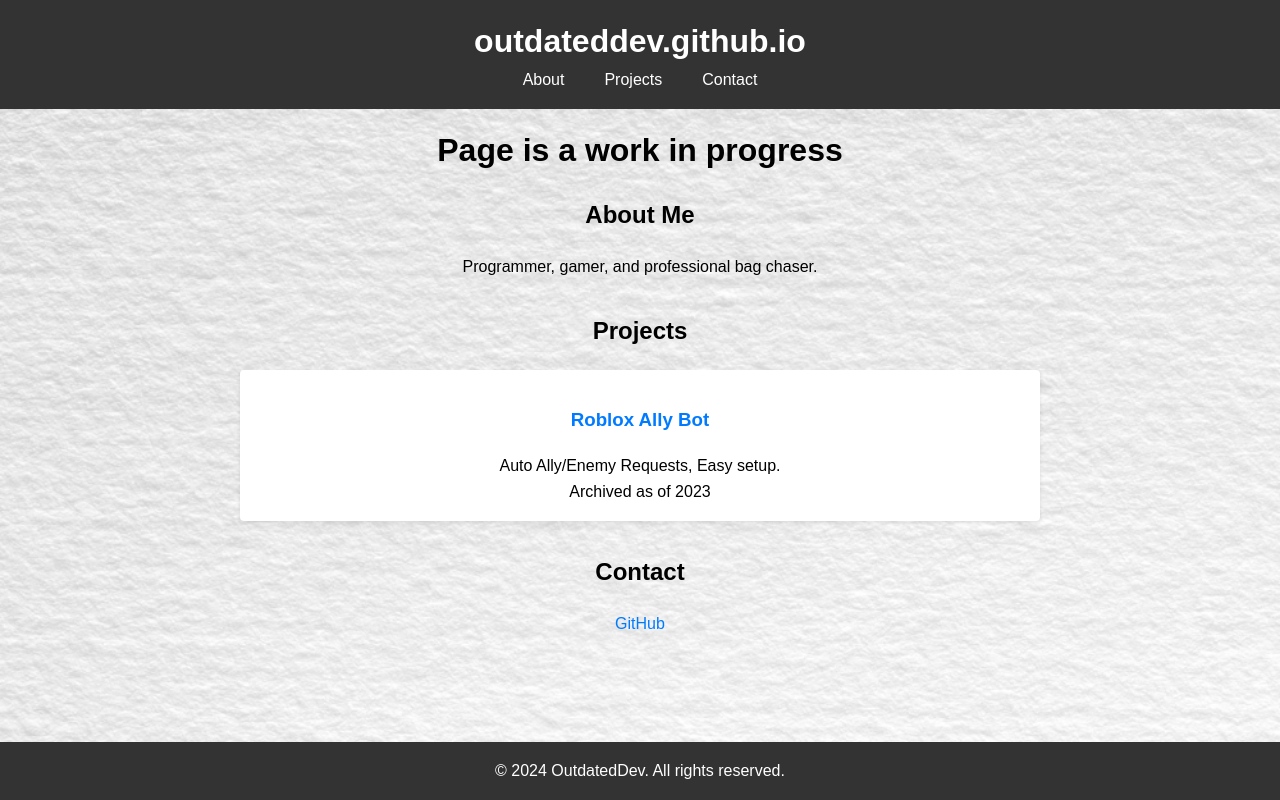
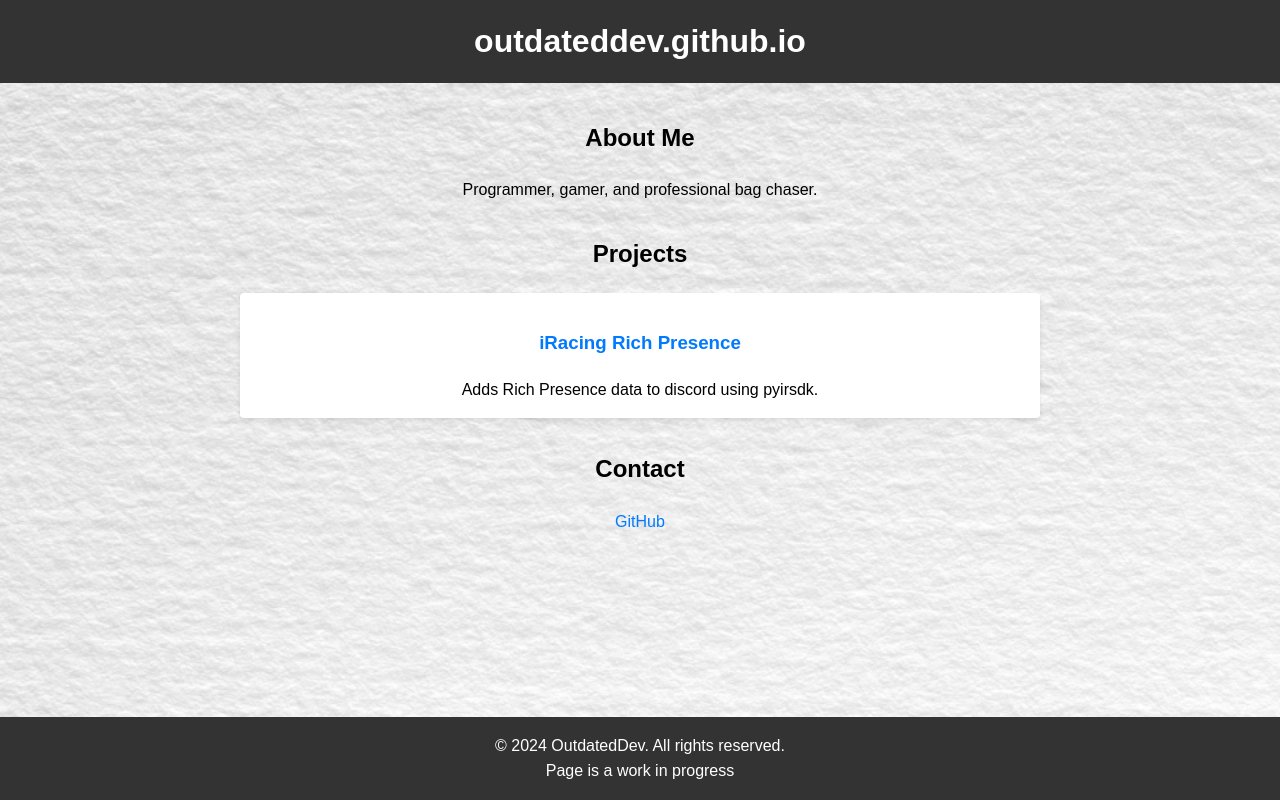
Before and after one commit to BananaJeanss/bananajeanss.github.io, a plain HTML site: page index.html in a window 1280 px wide. Drawn offline with Linux system fonts and the light colour scheme.

Commit message:
chore: Update landing page with new project information

```diff
--- a/index.html
+++ b/index.html
@@ -12,15 +12,11 @@
             <h1>outdateddev.github.io</h1>
             <nav>
                 <ul>
-                    <li><a href="#about">About</a></li>
-                    <li><a href="#projects">Projects</a></li>
-                    <li><a href="#contact">Contact</a></li>
                 </ul>
             </nav>
         </header>
 
         <main>
-            <h1>Page is a work in progress</h1>
             <section id="about">
                 <h2>About Me</h2>
                 <p>Programmer, gamer, and professional bag chaser.</p>
@@ -29,8 +25,8 @@
             <section id="projects">
                 <h2>Projects</h2>
                 <div class="project">
-                    <h3><a href="https://github.com/OutdatedDev/roblox-ally-bot-outdev">Roblox Ally Bot</a></h3>
-                    <p>Auto Ally/Enemy Requests, Easy setup. <br> Archived as of 2023</p>
+                    <h3><a href="https://github.com/OutdatedDev/iRacingRPC">iRacing Rich Presence</a></h3>
+                    <p>Adds Rich Presence data to discord using pyirsdk.</p>
                 </div>
             </section>
 
@@ -41,7 +37,7 @@
         </main>
 
         <footer>
-            <p>&copy; 2024 OutdatedDev. All rights reserved.</p>
+            <p>&copy; 2024 OutdatedDev. All rights reserved. <br> Page is a work in progress</p>
         </footer>
     </div>
 </body>
```
